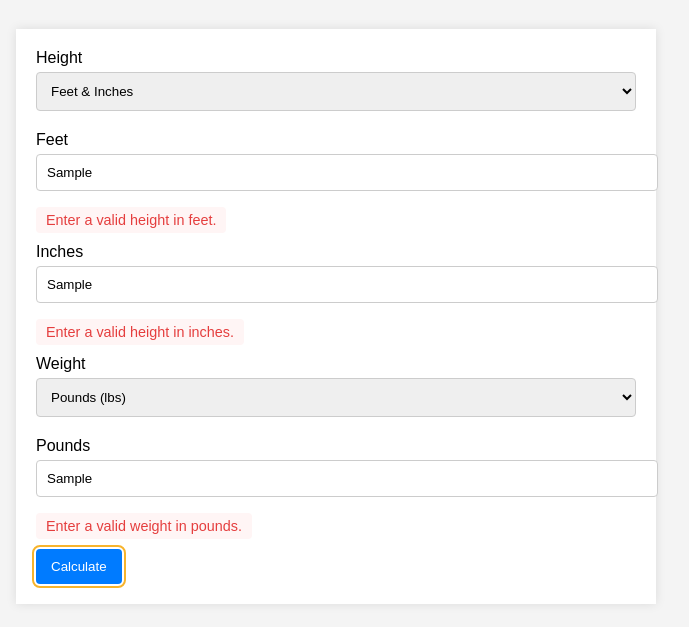
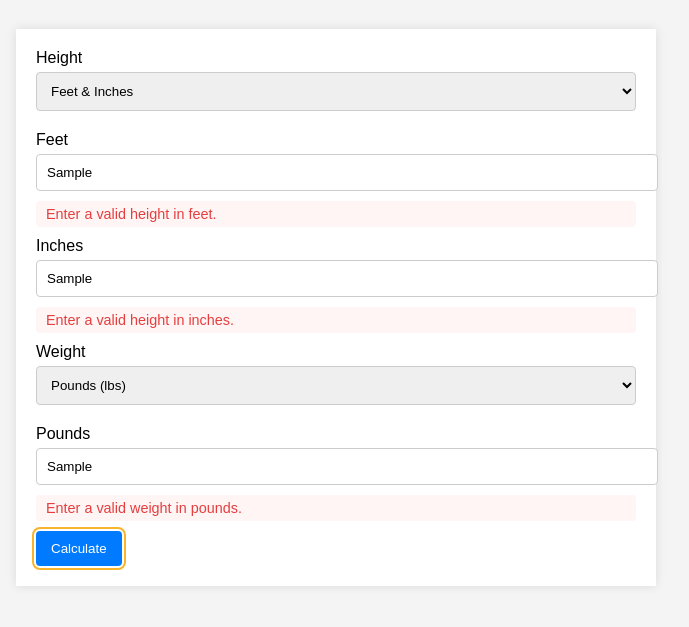
Before and after one commit to milelime/excess-weight-calc, a plain HTML site: page index.html in a window 1280 px wide. Both pictures are taken after typing "Sample", "Sample", "Sample" into the empty fields and a click on the button "Calculate". Shown: the part 79-706 px from the top of the page, without its empty margins (304-993 px from the left). Drawn offline with Linux system fonts and the light colour scheme.

Commit message:
fixed errors showing up without text

```diff
--- a/script.js
+++ b/script.js
@@ -33,7 +33,14 @@
   }
 
   function displayErrorMessage(elementId, message) {
-    document.getElementById(elementId).innerText = message;
+    const element = document.getElementById(elementId);
+    element.innerText = message;
+
+    if (message) {
+      element.style.display = "block"; // or 'inline-block'
+    } else {
+      element.style.display = "none";
+    }
   }
 
   function getExcessWeight(height, weight) {
--- a/style.css
+++ b/style.css
@@ -6,6 +6,7 @@ button:focus {
   outline-offset: 2px;
 }
 .error {
+  display: none;
   color: #e53e3e; /* Red Text Color */
   font-size: 0.9em; /* Slightly smaller than regular text */
   margin-top: -10px; /* Pulls the error message up a bit */
@@ -13,7 +14,6 @@ button:focus {
   padding: 5px 10px; /* Some padding */
   border-radius: 4px; /* Rounded corners */
   background-color: #fff5f5; /* Light red background color */
-  display: inline-block; /* Make it inline to add icons or other decorations later if needed */
 }
 body {
   font-family: "Arial", sans-serif;
```
